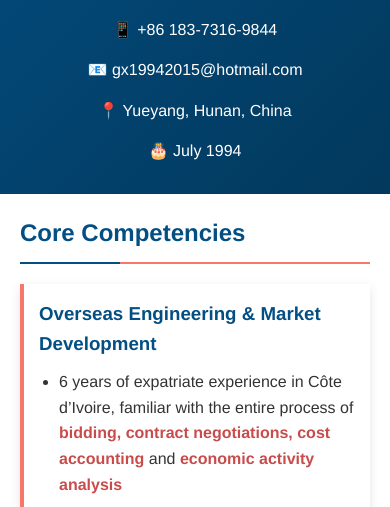
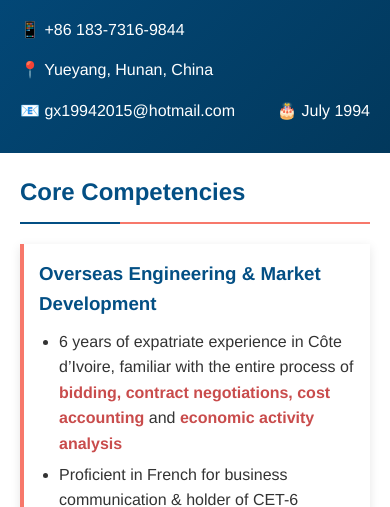
Before and after one commit to Gan-Xing/Resume, a plain HTML site: page index.html in a window 390 px wide. Shown: the part 296-803 px from the top of the page. Drawn offline with Linux system fonts and the light colour scheme.

Commit message:
修改表头格式

```diff
--- a/index.html
+++ b/index.html
@@ -103,7 +103,6 @@
         .info-item {
             display: flex;
             align-items: center;
-            gap: 5px;
         }
 
         /* Main Content Styles */
@@ -382,10 +381,6 @@
         }
 
         @media (max-width: 480px) {
-            .contact-info {
-                flex-direction: column;
-                align-items: center;
-            }
 
             .info-item {
                 min-width: auto;
@@ -526,14 +521,14 @@
                             <span class="fr">📱 +86 183-7316-9844</span>
                         </div>
                         <div class="info-item">
+                            <span class="cn">📍 湖南省岳阳市</span>
+                            <span class="en">📍 Yueyang, Hunan, China</span>
+                            <span class="fr">📍 Yueyang, Hunan, Chine</span>
+                        </div>
+                        <div class="info-item">
                             <span class="cn">📧 gx19942015@hotmail.com</span>
                             <span class="en">📧 gx19942015@hotmail.com</span>
                             <span class="fr">📧 gx19942015@hotmail.com</span>
-                        </div>
-                        <div class="info-item">
-                            <span class="cn">📍 湖南省岳阳市</span>
-                            <span class="en">📍 Yueyang, Hunan, China</span>
-                            <span class="fr">📍 Yueyang, Hunan, Chine</span>
                         </div>
                         <div class="info-item">
                             <span class="cn">🎂 1994年7月</span>
```
